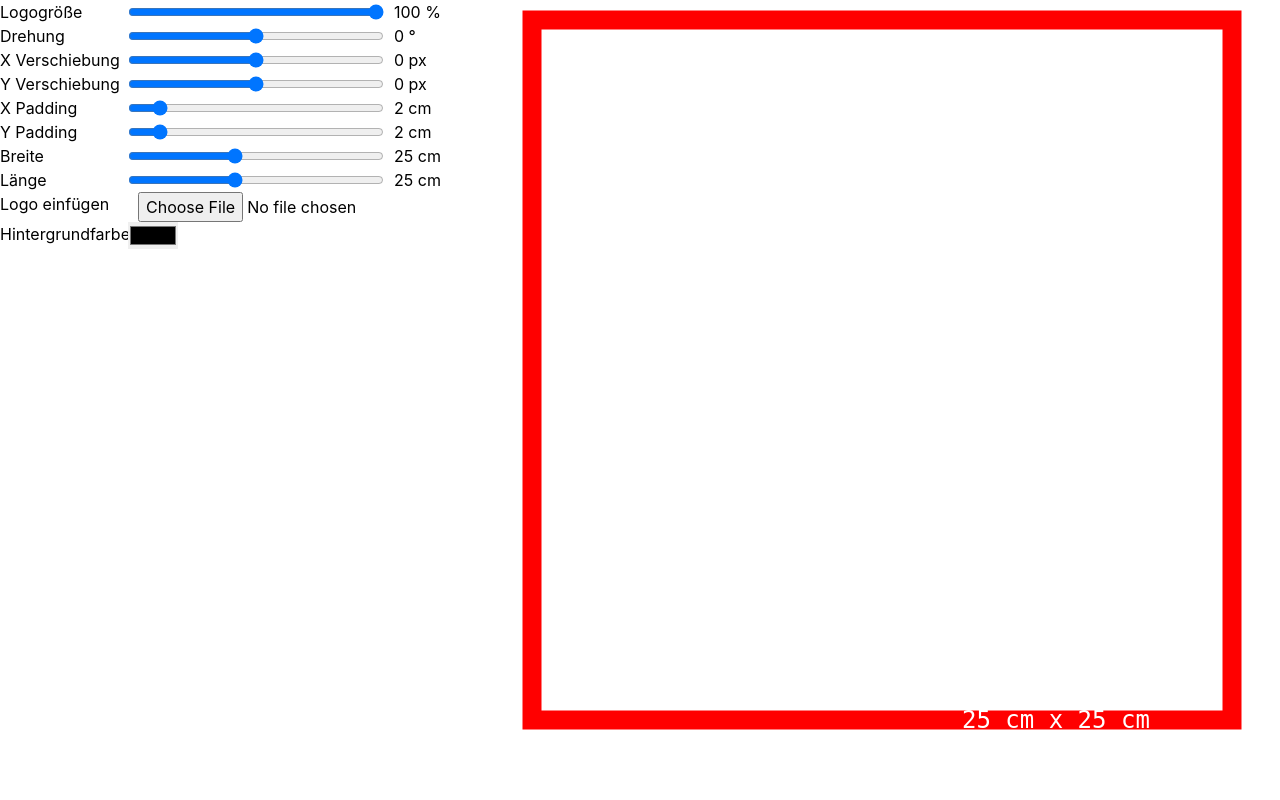
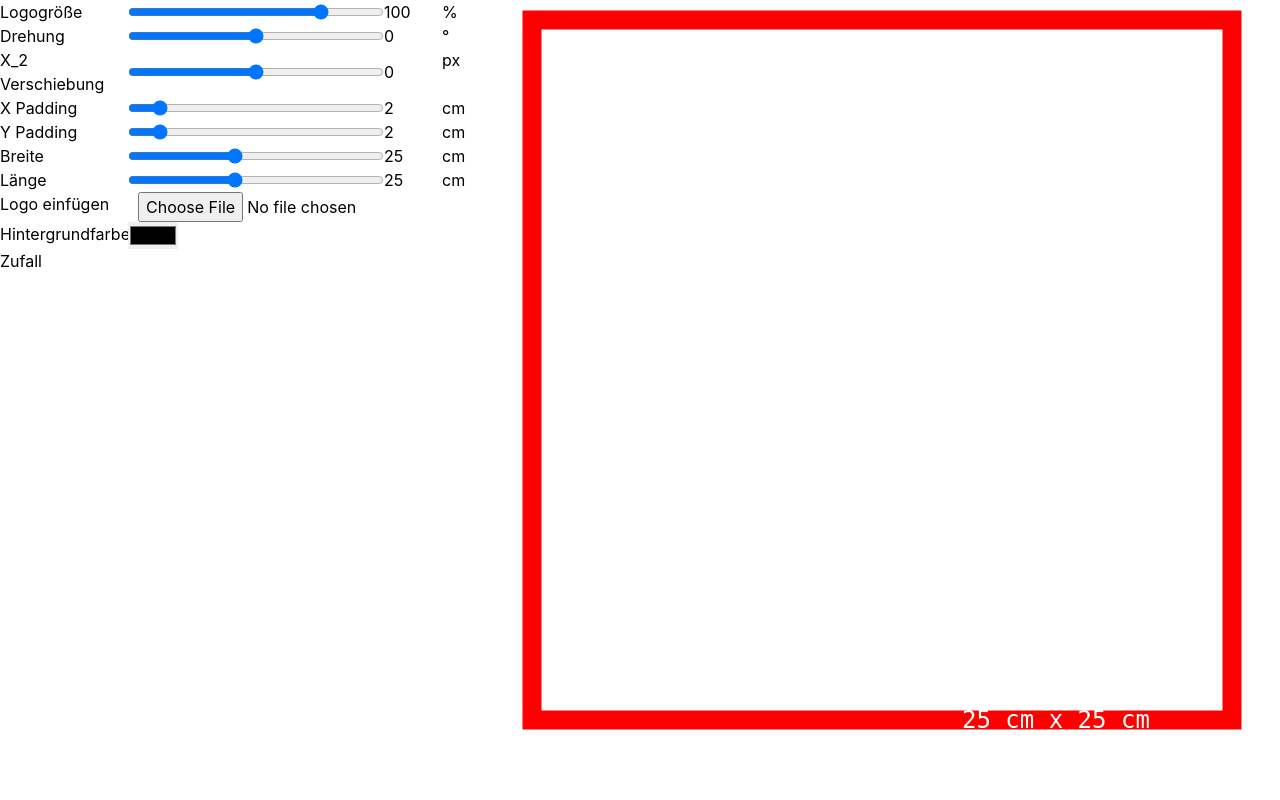
Before and after one commit to gsilvan/logo-pattern-generator, a React (Create React App) app: page / in a window 1280 px wide. Shown: the top 800 px of the page. Built offline with nearby package versions, Linux system fonts and the light colour scheme.

Commit message:
feat(x2-padding): add support for x2-padding

```diff
--- a/src/App.tsx
+++ b/src/App.tsx
@@ -1,5 +1,30 @@
 import React, { useState } from "react";
 import Canvas from "./Canvas";
+
+function getRandomInt(min: number, max: number): number {
+  min = Math.ceil(min);
+  max = Math.floor(max);
+  return Math.floor(Math.random() * (max - min) + min); // The maximum is exclusive and the minimum is inclusive
+}
+
+function getRandomColor() {
+  // Generate random values for red, green, and blue components
+  const r = Math.floor(Math.random() * 256);
+  const g = Math.floor(Math.random() * 256);
+  const b = Math.floor(Math.random() * 256);
+
+  // Convert the decimal values to hexadecimal and format the color string
+  const colorString =
+    "#" +
+    (r < 16 ? "0" : "") +
+    r.toString(16) +
+    (g < 16 ? "0" : "") +
+    g.toString(16) +
+    (b < 16 ? "0" : "") +
+    b.toString(16);
+
+  return colorString;
+}
 
 function App() {
   const [scale, setScale] = useState(100);
@@ -9,8 +34,7 @@ function App() {
   const [image, setImage] = useState("");
   const [width, setWidth] = useState(25);
   const [height, setHeight] = useState(25);
-  const [xOffset, setXOffset] = useState(0);
-  const [yOffset, setYOffset] = useState(0);
+  const [x2Offset, setX2Offset] = useState(0);
   const [backgroundColor, setBackgroundColor] = useState("#fff");
 
   const handleImageUpload = (e: React.ChangeEvent<HTMLInputElement>) => {
@@ -34,7 +58,7 @@ function App() {
       value: scale,
       setValue: setScale,
       min: 0,
-      max: 100,
+      max: 130,
       unit: "%",
     },
     {
@@ -47,21 +71,12 @@ function App() {
       unit: "°",
     },
     {
-      name: "xOffset",
-      description: "X Verschiebung",
-      value: xOffset,
-      setValue: setXOffset,
-      min: -100,
-      max: 100,
-      unit: "px",
-    },
-    {
-      name: "yOffset",
-      description: "Y Verschiebung",
-      value: yOffset,
-      setValue: setYOffset,
-      min: -100,
-      max: 100,
+      name: "x2Offset",
+      description: "X_2 Verschiebung",
+      value: x2Offset,
+      setValue: setX2Offset,
+      min: -1000,
+      max: 1000,
       unit: "px",
     },
     {
@@ -102,6 +117,15 @@ function App() {
     },
   ];
 
+  function makeRand() {
+    setScale(getRandomInt(30, 80));
+    setRotation(getRandomInt(-45, 45));
+    setX2Offset(getRandomInt(-100, 100));
+    setXLogoPadding(getRandomInt(0, 4));
+    setYLogoPadding(getRandomInt(0, 4));
+    setBackgroundColor(getRandomColor());
+  }
+
   return (
     <div className="flex w-full h-full">
       <div className="w-2/5 h-full">
@@ -121,9 +145,15 @@ function App() {
               min={setting.min}
               max={setting.max}
             />
-            <div className="px-2.5">
-              {setting.value} {setting.unit}
-            </div>
+            <input
+              className="w-12"
+              type="number"
+              value={setting.value}
+              onChange={(e) => setting.setValue(parseInt(e.target.value))}
+              min={setting.min}
+              max={setting.max}
+            />
+            <div className="px-2.5">{setting.unit}</div>
           </div>
         ))}
         <div className="flex">
@@ -149,6 +179,11 @@ function App() {
             onChange={(e) => setBackgroundColor(e.target.value)}
           />
         </div>
+        <div>
+          <a className="btn btn-blue" onClick={makeRand}>
+            Zufall
+          </a>
+        </div>
       </div>
       <div className="w-3/5">
         <div className="w-full">
@@ -161,8 +196,7 @@ function App() {
             backgroundColor={backgroundColor}
             xGap={xlogoPadding}
             yGap={ylogoPadding}
-            xOffset={xOffset}
-            yOffset={yOffset}
+            x2Offset={x2Offset}
           />
         </div>
       </div>
--- a/src/Canvas.tsx
+++ b/src/Canvas.tsx
@@ -1,6 +1,5 @@
 import React from "react";
-import { useRef, useEffect, useMemo } from "react";
-import { log } from "util";
+import { useRef, useEffect } from "react";
 
 function cmToPixel(cm: number): number {
   return Math.round(28 * cm);
@@ -15,8 +14,7 @@ export default function Canvas({
   backgroundColor,
   xGap,
   yGap,
-  xOffset,
-  yOffset,
+  x2Offset,
 }: {
   width: number;
   height: number;
@@ -26,8 +24,7 @@ export default function Canvas({
   backgroundColor: string;
   xGap: number;
   yGap: number;
-  xOffset: number;
-  yOffset: number;
+  x2Offset: number;
 }) {
   const canvasSize = {
     width: 1100,
@@ -86,11 +83,8 @@ export default function Canvas({
       for (let j = -100; j < 100; j++) {
         ctx.drawImage(
           logo,
-          i * logo.width * _scale +
-            i * cmToPixel(xGap) +
-            xOffset +
-            (j % 2) * logo.width * 2,
-          j * logo.height * _scale + j * cmToPixel(yGap) + yOffset,
+          i * logo.width * _scale + i * cmToPixel(xGap) + (j % 2) * x2Offset,
+          j * logo.height * _scale + j * cmToPixel(yGap),
           logo.width * _scale,
           logo.height * _scale,
         );
@@ -125,8 +119,7 @@ export default function Canvas({
     canvasSize.height,
     xGap,
     yGap,
-    xOffset,
-    yOffset,
+    x2Offset,
   ]);
 
   return (
```
